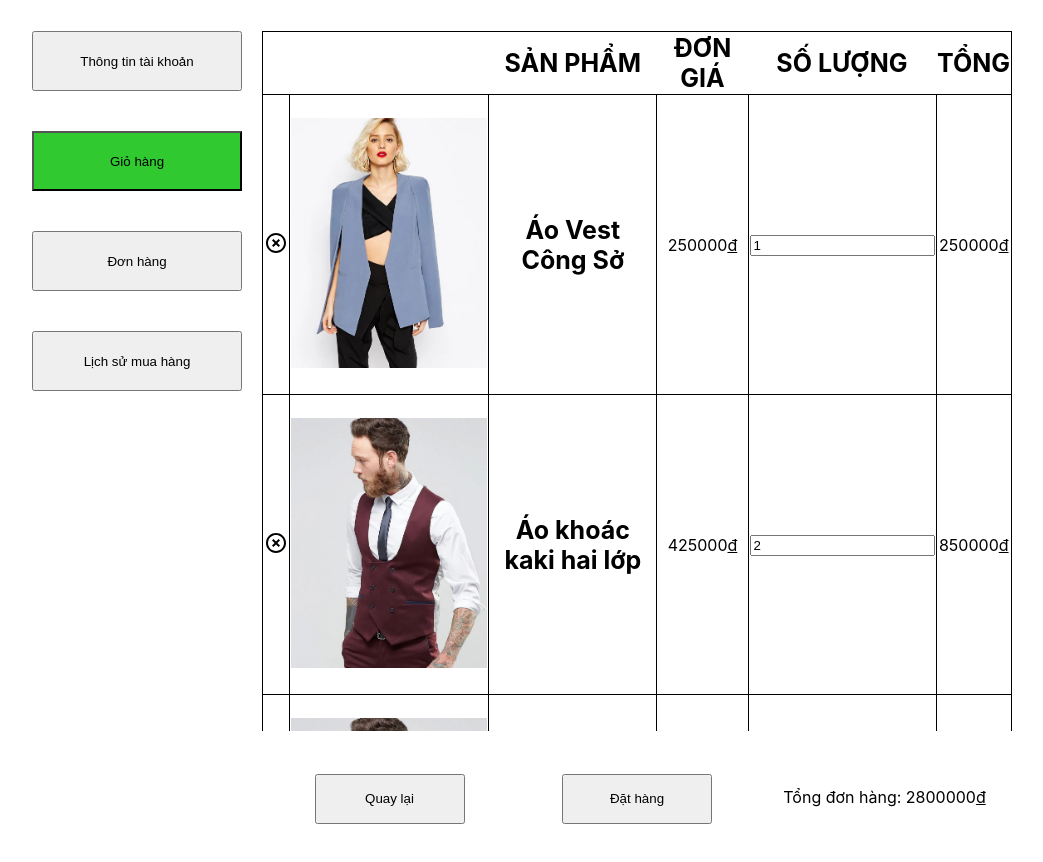
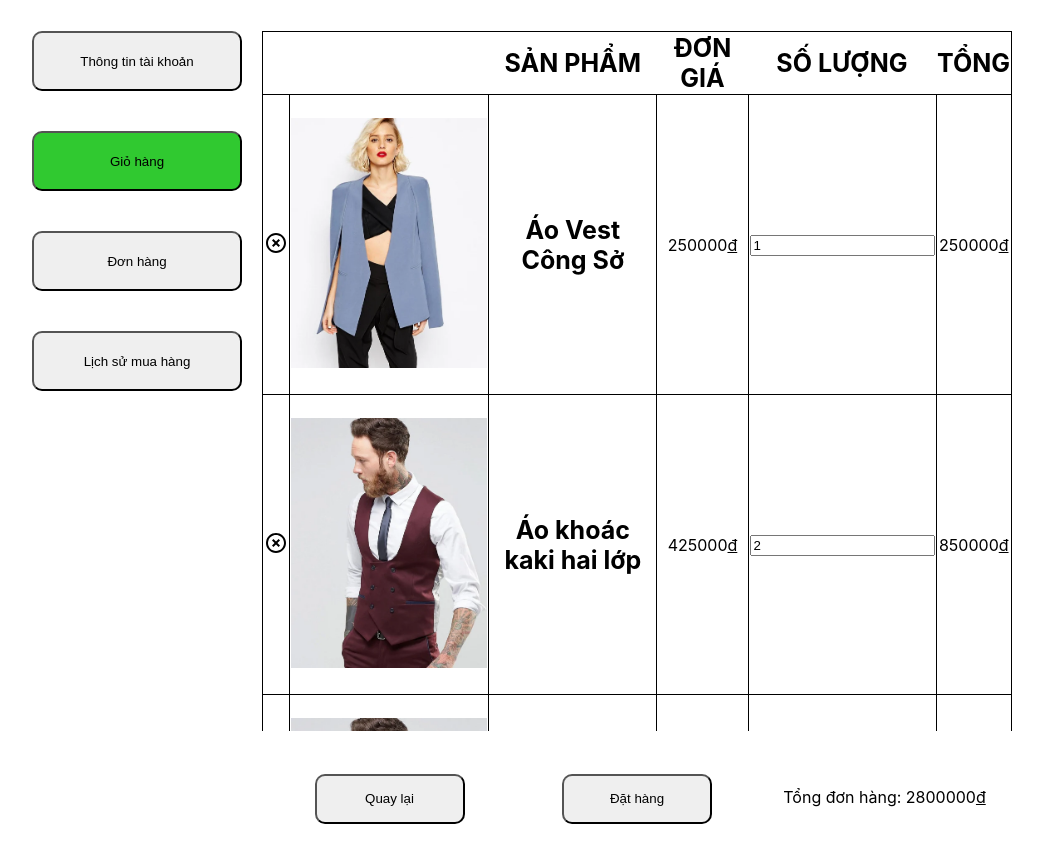
Before and after one commit to NguyenNgocQuang2001/navashop, a React (Create React App) app: page /1/bag in a window 1280 px wide. Shown: the part 160-1022 px from the top of the page, without its empty margins (118-1161 px from the left). Built offline with nearby package versions, Linux system fonts and the light colour scheme.

Commit message:
update profile

```diff
--- a/src/components/userBag/userBag.module.scss
+++ b/src/components/userBag/userBag.module.scss
@@ -18,17 +18,21 @@
             width: 100%;
             overflow-y: scroll;
             height: 700px;
+            -ms-overflow-style: none;  /* IE and Edge */
+            scrollbar-width: none;  /* Firefox */
         }
 
         .bag::-webkit-scrollbar {
             display: none;
         }
+
     }
 
     .button {
 
         width: 150px;
         height: 50px;
+        border-radius: 10px;
     }
 
     .button:hover {
--- a/src/components/userNavbar/userNavbar.module.scss
+++ b/src/components/userNavbar/userNavbar.module.scss
@@ -15,6 +15,7 @@
         height: 60px;
         margin-top: 15px;
         margin-right: 10px;
+        border-radius: 10px;
     }
 
 }
```
